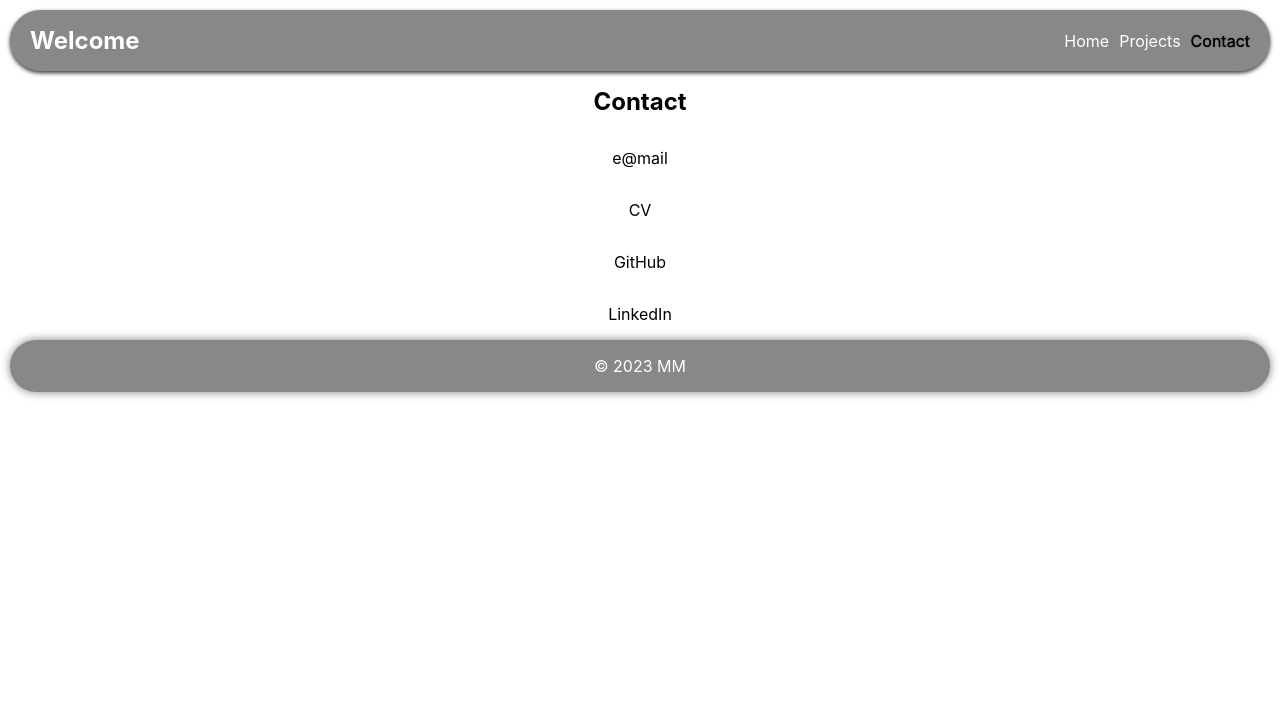
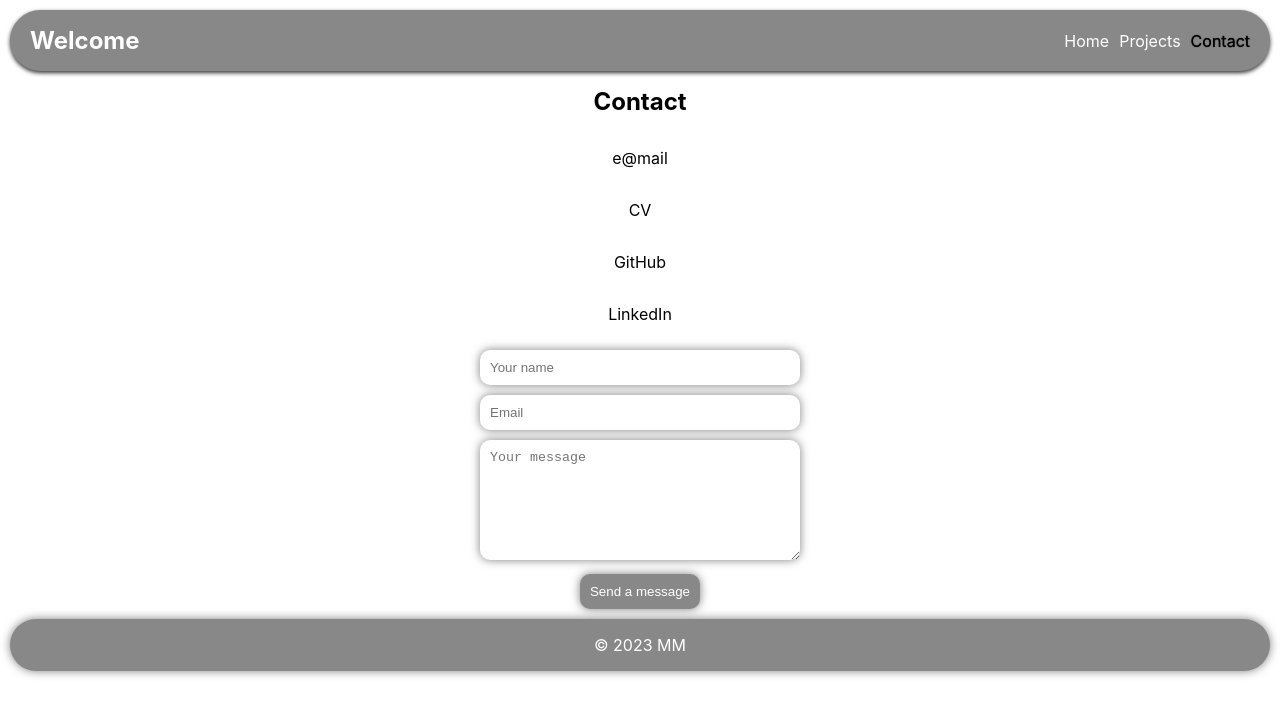
Before and after one commit to MichalMatu/Portfolio_React, a React (Create React App) app: page /contact in a window 1280 px wide. Shown: the top 716 px of the page. Built offline with nearby package versions, Linux system fonts and the light colour scheme.

Commit message:
implemented front end form HeroTofu

```diff
--- a/src/index.css
+++ b/src/index.css
@@ -126,3 +126,46 @@
   color: #000000;
   text-shadow: 0 0 1px #000000;
 }
+
+form {
+  display: flex;
+  flex-direction: column;
+  align-items: center;
+  justify-content: center;
+  /* add margin */
+  margin: 10px;
+  /* and space between */
+  gap: 10px;
+}
+
+button {
+  background-color: #888;
+  color: #fff;
+  border: none;
+  border-radius: 10px;
+  padding: 10px;
+  box-shadow: 0 0 10px rgba(0, 0, 0, 0.5);
+}
+
+button:hover {
+  background-color: #000000;
+  color: #fff;
+  text-shadow: 0 0 1px #000000;
+}
+
+input {
+  border: none;
+  border-radius: 10px;
+  padding: 10px;
+  box-shadow: 0 0 10px rgba(0, 0, 0, 0.5);
+  width: 300px;
+}
+
+textarea {
+  border: none;
+  border-radius: 10px;
+  padding: 10px;
+  box-shadow: 0 0 10px rgba(0, 0, 0, 0.5);
+  height: 100px;
+  width: 300px;
+}
--- a/src/pages/Contact.js
+++ b/src/pages/Contact.js
@@ -1,5 +1,5 @@
 // Must have a contact form for handling events
-
+import ContactForm from "./ContactForm";
 function Contact() {
   return (
     <div className="contact">
@@ -34,6 +34,7 @@
           LinkedIn
         </a>
       </p>
+      <ContactForm />
     </div>
   );
 }
--- /dev/null
+++ b/src/pages/ContactForm.js
@@ -0,0 +1,45 @@
+import React, { useState } from "react";
+
+const FORM_ENDPOINT = "https://public.herotofu.com/v1/db582bb0-a4e8-11ed-a31e-753411848f80";
+
+const ContactForm = () => {
+  const [submitted, setSubmitted] = useState(false);
+  const handleSubmit = () => {
+    setTimeout(() => {
+      setSubmitted(true);
+    }, 100);
+  };
+
+  if (submitted) {
+    return (
+      <>
+        <div>Thank you!</div>
+        <div>We'll be in touch soon.</div>
+      </>
+    );
+  }
+
+  return (
+    <form
+      action={FORM_ENDPOINT}
+      onSubmit={handleSubmit}
+      method="POST"
+      target="_blank"
+    >
+      <div>
+        <input type="text" placeholder="Your name" name="name" required />
+      </div>
+      <div>
+        <input type="email" placeholder="Email" name="email" required />
+      </div>
+      <div>
+        <textarea placeholder="Your message" name="message" required />
+      </div>
+      <div>
+        <button type="submit">Send a message</button>
+      </div>
+    </form>
+  );
+};
+
+export default ContactForm;
```
